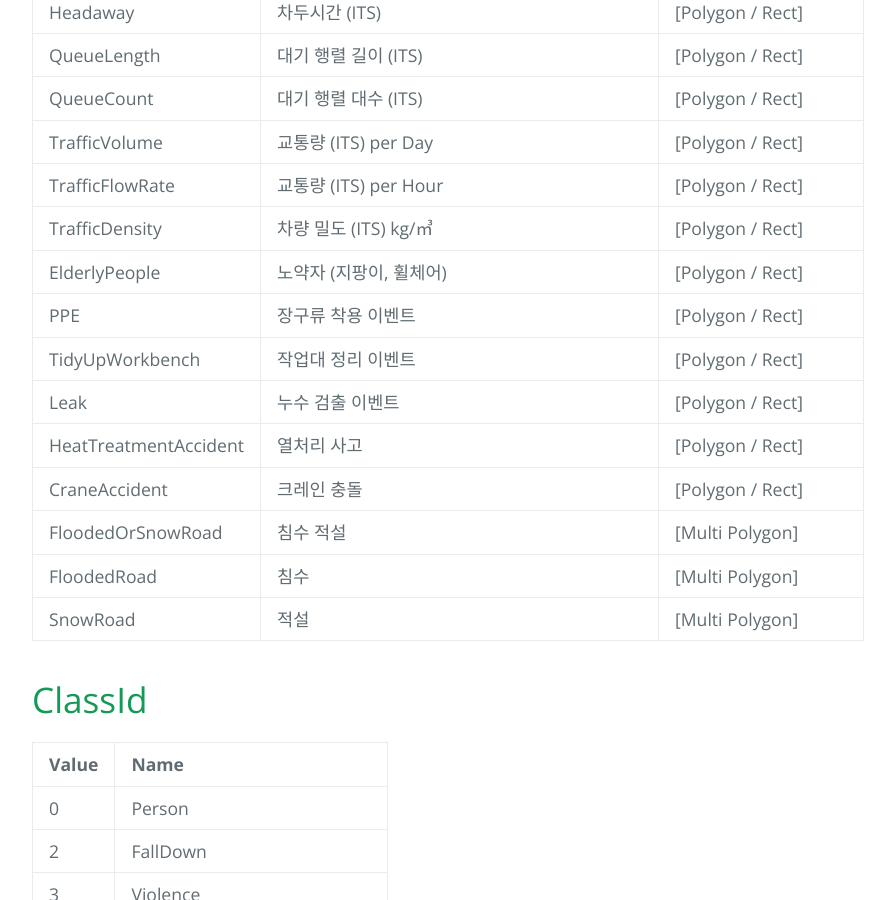
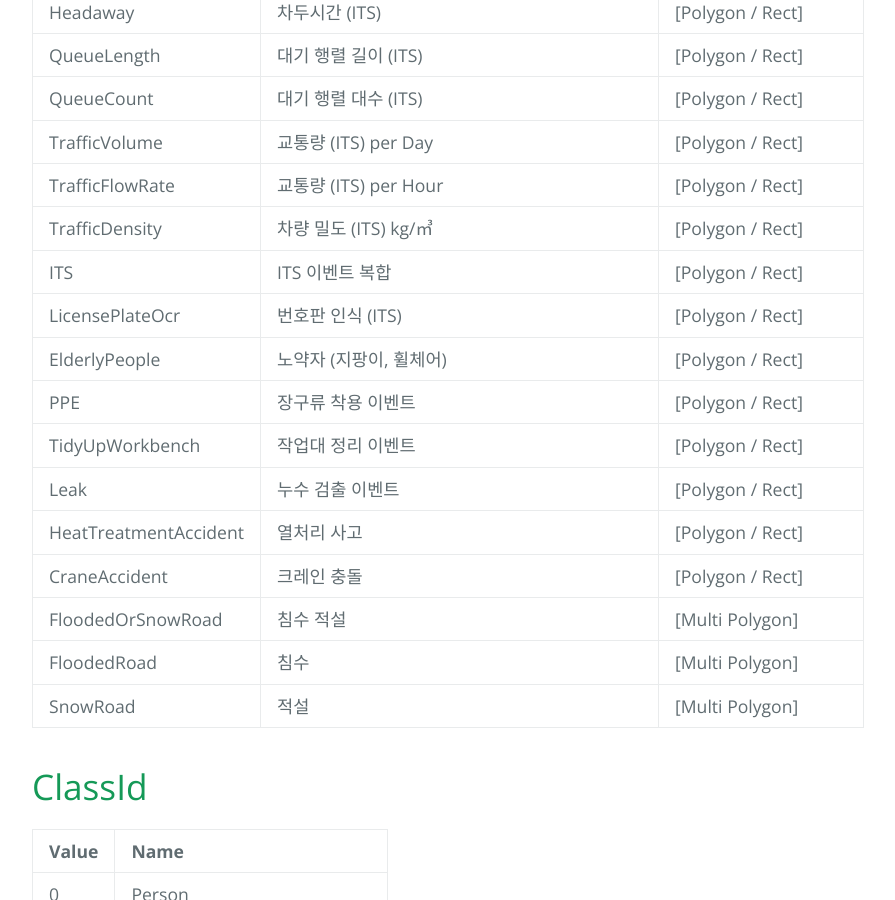
Before and after one commit to nextk-developer/nkapi, a Jekyll site: the page built from docs/kr/api/v3/common/models.md, in a window 1280 px wide and 900 px high, scrolled down 4178 px. Shown: the whole window, without its empty margins (192-1087 px from the left). Built offline with Jekyll 4.4.1, drawn with Linux system fonts in a browser that asks for light colours.

Commit message:
이벤트 타입 추가

```diff
--- a/docs/kr/api/v3/common/models.md
+++ b/docs/kr/api/v3/common/models.md
@@ -110,6 +110,8 @@ Direction, LeftTurn, RightTurn, UTurn 이벤트는 MultiLine으로 설정 후 Po
 | TrafficVolume | 교통량 (ITS) per Day | [Polygon / Rect]
 | TrafficFlowRate | 교통량 (ITS) per Hour | [Polygon / Rect]
 | TrafficDensity | 차량 밀도 (ITS) kg/㎥ | [Polygon / Rect]
+| ITS | ITS 이벤트 복합  | [Polygon / Rect]
+| LicensePlateOcr | 번호판 인식 (ITS) | [Polygon / Rect]
 | ElderlyPeople | 노약자 (지팡이, 휠체어) | [Polygon / Rect]
 | PPE | 장구류 착용 이벤트 | [Polygon / Rect]
 | TidyUpWorkbench | 작업대 정리 이벤트 | [Polygon / Rect]
```
